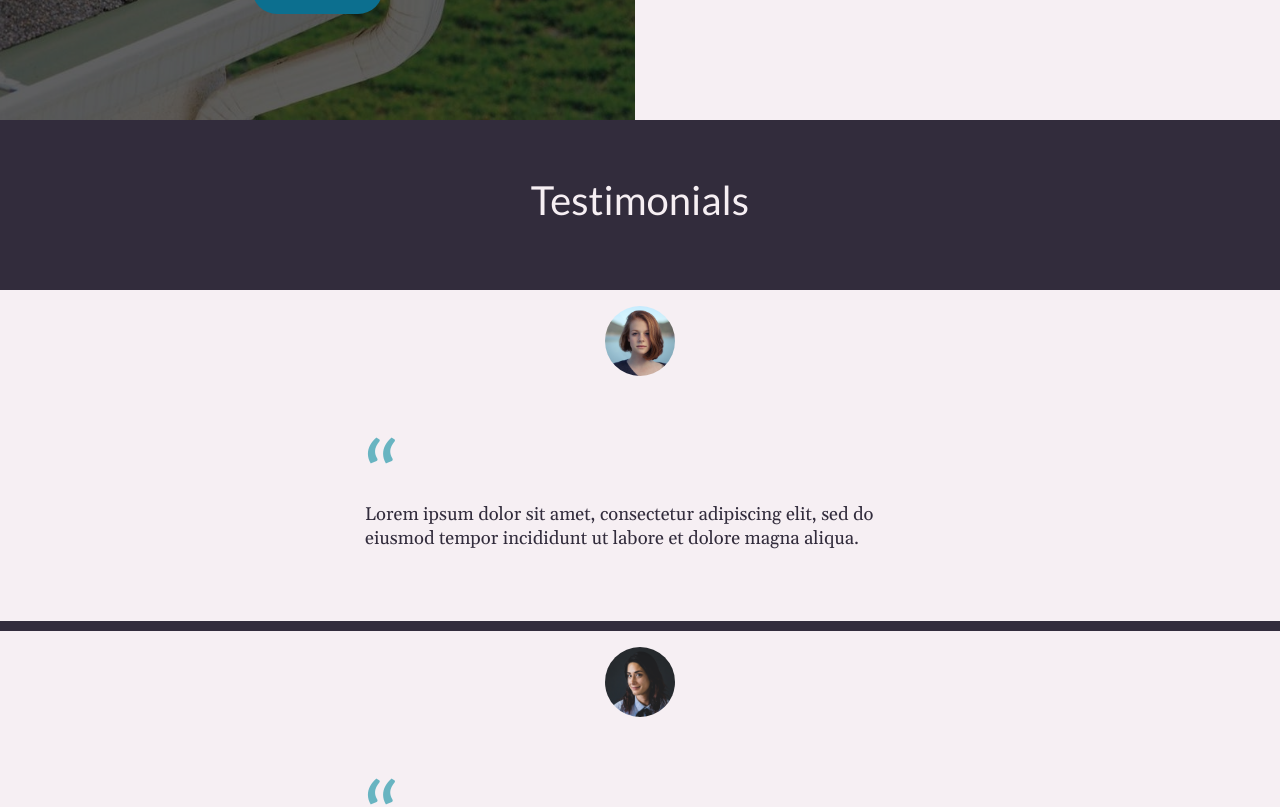
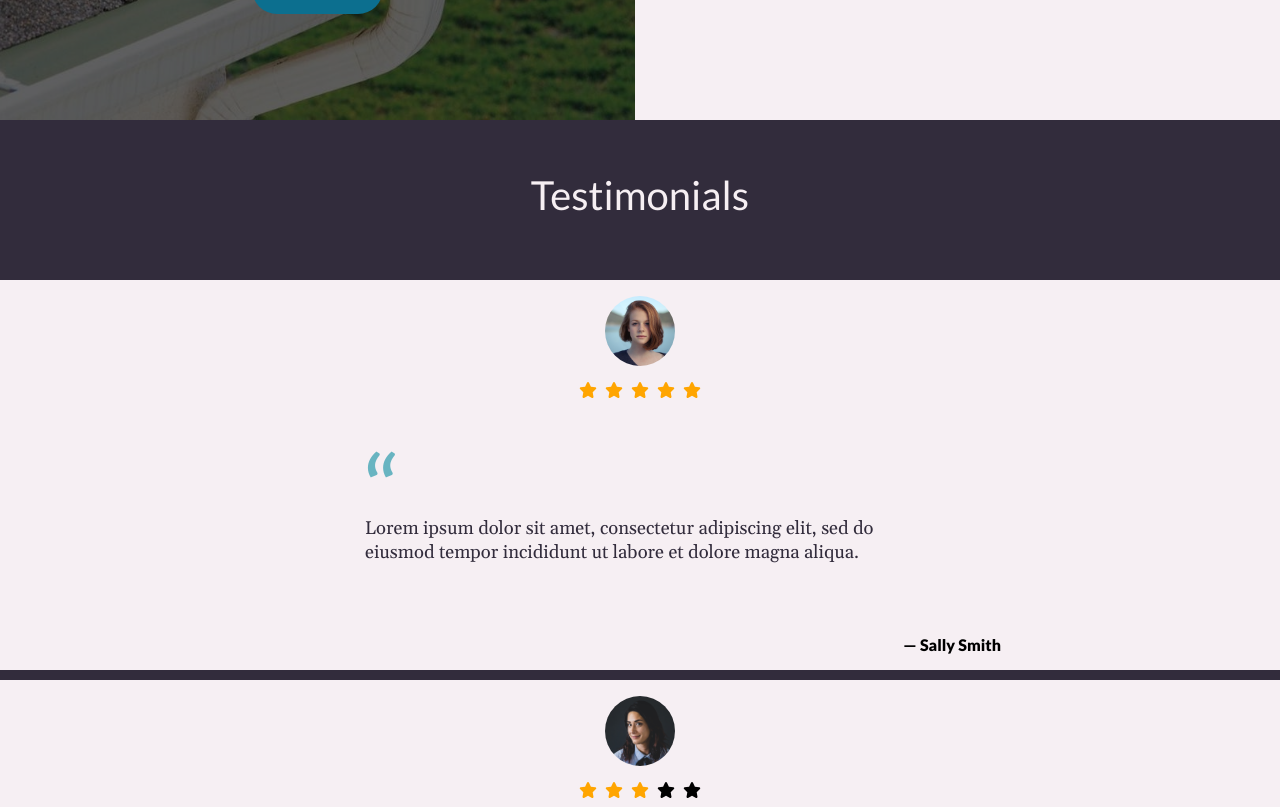
Before and after one commit to zliv83/labmark, a Next.js app: page / in a window 1280 px wide. Shown: the part 1600-2407 px from the top of the page. Built offline with nearby package versions, Linux system fonts and the light colour scheme.

Commit message:
homepage done

```diff
--- a/components/BlockTitle/BlockTitle.module.scss
+++ b/components/BlockTitle/BlockTitle.module.scss
@@ -2,7 +2,7 @@
 
 .titleContainer {
   display: flex;
-  height: 10rem;
+  height: $blockHeight;
   @include center();
   color: $primary;
 
--- a/components/Button/Button.module.scss
+++ b/components/Button/Button.module.scss
@@ -9,4 +9,8 @@
   font-size: toRem(16);
   font-weight: 100;
   cursor: pointer;
+
+  &:hover {
+    background-color: $primary-light;
+  }
 }
--- a/styles/_util.scss
+++ b/styles/_util.scss
@@ -15,3 +15,4 @@ $backdropTransition: all 0.5s ease-in-out;
 $blockGap: toRem(10);
 $navbar-height: calc(toRem(39) + toRem(16) + toRem(16));
 $hover: $darkAccent;
+$blockHeight: toRem(150);
--- /dev/null
+++ b/views/Home/blocks/Testimonials/TestimonialCard/Rating/Rating.module.scss
@@ -0,0 +1,11 @@
+@import '@/styles/__settings';
+
+.rating {
+  display: flex;
+  flex-direction: row;
+  gap: 0.5rem;
+
+  .checked {
+    color: orange;
+  }
+}
--- /dev/null
+++ b/views/Home/blocks/Testimonials/TestimonialCard/Rating/index.jsx
@@ -0,0 +1,31 @@
+import { FontAwesomeIcon } from '@fortawesome/react-fontawesome';
+import { faStar } from '@fortawesome/free-solid-svg-icons';
+
+import styles from './Rating.module.scss';
+
+export default function Rating({ stars }) {
+  return (
+    <div className={styles.rating}>
+      <FontAwesomeIcon
+        icon={faStar}
+        className={stars >= 1 ? styles.checked : styles.unchecked}
+      />
+      <FontAwesomeIcon
+        icon={faStar}
+        className={stars >= 2 ? styles.checked : styles.unchecked}
+      />
+      <FontAwesomeIcon
+        icon={faStar}
+        className={stars >= 3 ? styles.checked : styles.unchecked}
+      />
+      <FontAwesomeIcon
+        icon={faStar}
+        className={stars >= 4 ? styles.checked : styles.unchecked}
+      />
+      <FontAwesomeIcon
+        icon={faStar}
+        className={stars >= 5 ? styles.checked : styles.unchecked}
+      />
+    </div>
+  );
+}
--- a/views/Home/blocks/Testimonials/TestimonialCard/TestimonialCard.module.scss
+++ b/views/Home/blocks/Testimonials/TestimonialCard/TestimonialCard.module.scss
@@ -3,7 +3,7 @@
 .testimonialCard {
   display: flex;
   flex-direction: column;
-  gap: 1.5rem;
+  gap: 1rem;
   height: auto;
   background-color: $lightShade;
   @include center();
@@ -29,4 +29,13 @@
       line-height: 1.5rem;
     }
   }
+
+  .credit {
+    font-weight: 900;
+    margin-left: 50%;
+
+    &::before {
+      content: '\2014\0020';
+    }
+  }
 }
--- a/views/Home/blocks/Testimonials/TestimonialCard/index.jsx
+++ b/views/Home/blocks/Testimonials/TestimonialCard/index.jsx
@@ -1,6 +1,7 @@
 import { Gelasio } from '@next/font/google';
 
 import Avatar from '@/components/Avatar';
+import Rating from './Rating';
 import styles from './TestimonialCard.module.scss';
 
 const font = Gelasio({
@@ -9,13 +10,15 @@ const font = Gelasio({
   style: 'italic',
 });
 
-export default function TestimonialCard({ avatarImage, quote }) {
+export default function TestimonialCard({ avatarImage, quote, stars, name }) {
   return (
     <div className={styles.testimonialCard}>
       <Avatar className={avatarImage} />
+      <Rating stars={stars} />
       <blockquote className={styles.blockquotes}>
         <p className={`${styles.text} ${font.className}`}>{quote}</p>
       </blockquote>
+      <span className={styles.credit}>{name}</span>
     </div>
   );
 }
--- a/views/Home/blocks/Testimonials/Testimonials.module.scss
+++ b/views/Home/blocks/Testimonials/Testimonials.module.scss
@@ -5,7 +5,7 @@
   flex-direction: column;
   gap: $blockGap;
   background-color: $darkShade;
-  padding-bottom: $blockGap;
+  padding-bottom: $blockHeight;
 
   .blockTitle {
     background-color: $darkShade;
--- a/views/Home/blocks/Testimonials/index.jsx
+++ b/views/Home/blocks/Testimonials/index.jsx
@@ -6,18 +6,24 @@ export default function Testimonials() {
   const cards = [
     {
       avatarImage: styles.avatar1,
+      stars: 5,
+      name: 'Sally Smith',
       key: 1,
       quote:
         'Lorem ipsum dolor sit amet, consectetur adipiscing elit, sed do eiusmod tempor incididunt ut labore et dolore magna aliqua.',
     },
     {
       avatarImage: styles.avatar2,
+      stars: 3,
+      name: 'Lauren Jones',
       key: 2,
       quote:
         'Lorem ipsum dolor sit amet, consectetur adipiscing elit, sed do eiusmod tempor incididunt ut labore et dolore magna aliqua.',
     },
     {
       avatarImage: styles.avatar3,
+      stars: 4,
+      name: 'Brittany Williams',
       key: 3,
       quote:
         'Lorem ipsum dolor sit amet, consectetur adipiscing elit, sed do eiusmod tempor incididunt ut labore et dolore magna aliqua.',
@@ -28,6 +34,8 @@ export default function Testimonials() {
       key={card.key}
       avatarImage={card.avatarImage}
       quote={card.quote}
+      stars={card.stars}
+      name={card.name}
     />
   ));
   return (
```
